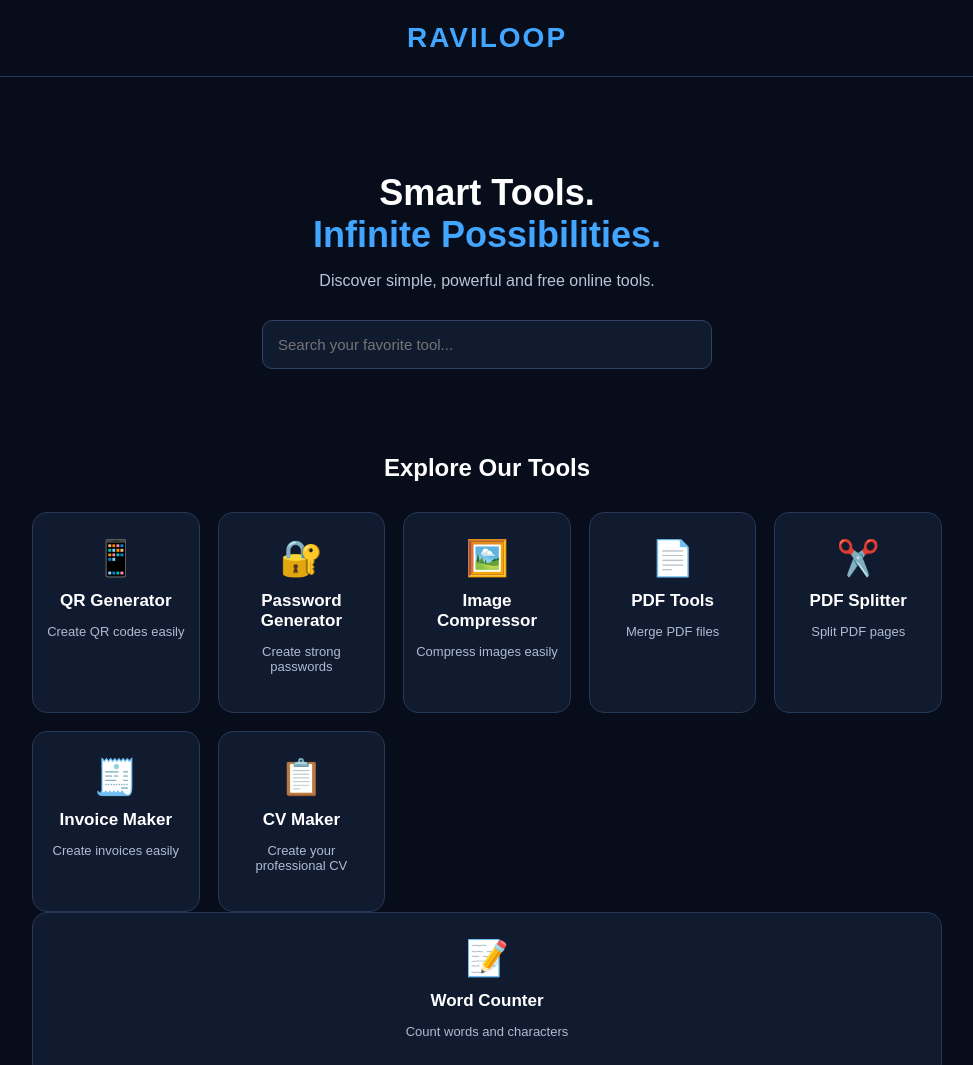
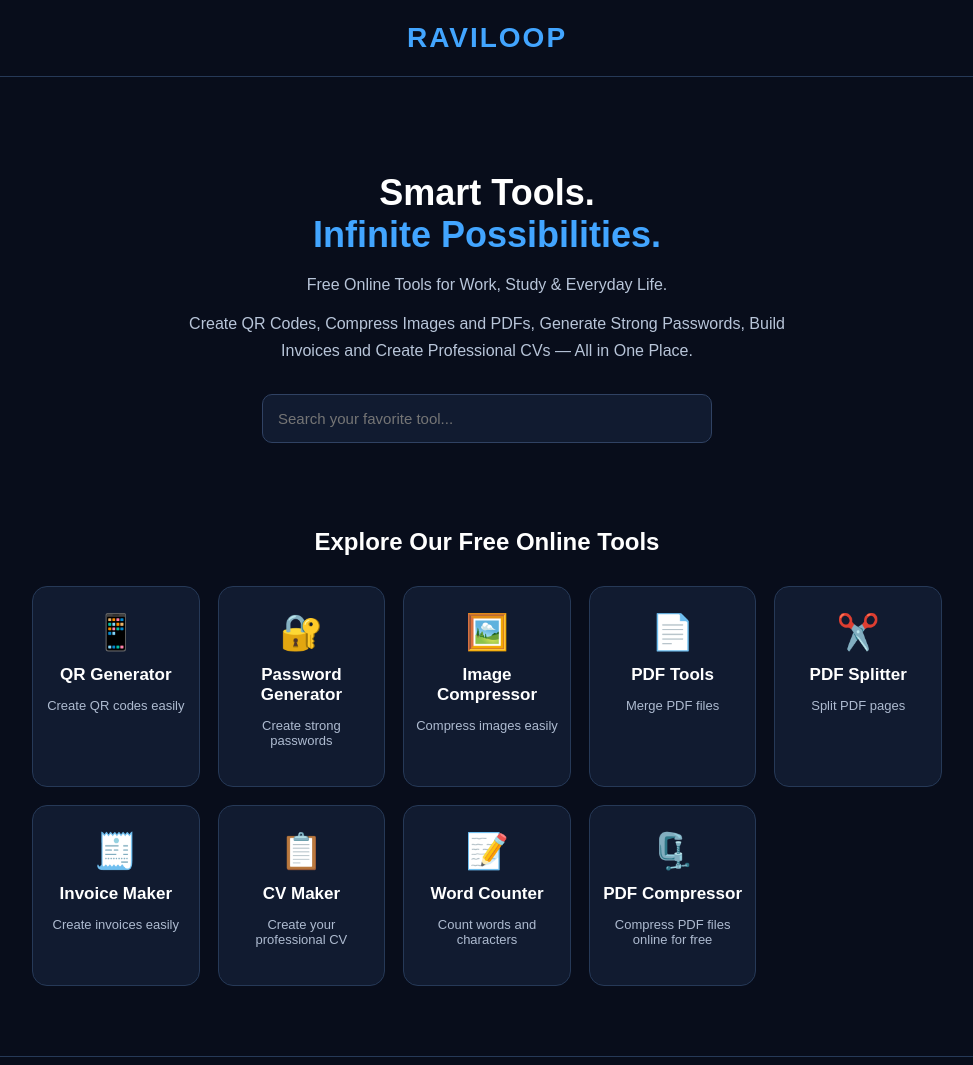
Before and after one commit to Esakhab/raviloop, a plain HTML site: page index.html in a window 1280 px wide. Shown: the top 1065 px of the page, without its empty margins (153-1126 px from the left). Drawn offline with Linux system fonts and the light colour scheme.

Commit message:
Update index.html
Improve homepage layout and SEO content

```diff
--- a/index.html
+++ b/index.html
@@ -1,4 +1,3 @@
-
 <!DOCTYPE html>
 <html lang="en">
 <head>
@@ -6,7 +5,7 @@
 <meta name="viewport" content="width=device-width, initial-scale=1.0">
 
 <title>Free Online Tools - QR, PDF, Password & Image Tools | RAVILOOP</title>
-<meta name="description" content="Use free online tools at RAVILOOP. Create QR codes, generate strong passwords, compress images, split PDFs, make invoices and build professional CVs.">
+<meta name="description" content="Discover free online tools at RAVILOOP. Create QR codes, generate secure passwords, compress images and PDFs, split PDFs, make invoices and build professional CVs.">
 
 <meta name="google-site-verification" content="iIGW86tootzd8sDoCmaAqyefGLJKvCC_tt35PH3kuGI" />
 
@@ -61,6 +60,9 @@ header {
 .hero p {
   color: #b8c5d9;
   font-size: 16px;
+  line-height: 1.7;
+  max-width: 650px;
+  margin: 12px auto;
 }
 
 .search {
@@ -197,7 +199,11 @@ footer a:focus-visible {
   </h1>
 
   <p>
-    Discover simple, powerful and free online tools.
+    Free Online Tools for Work, Study & Everyday Life.
+  </p>
+
+  <p>
+    Create QR Codes, Compress Images and PDFs, Generate Strong Passwords, Build Invoices and Create Professional CVs — All in One Place.
   </p>
 
   <div class="search">
@@ -213,75 +219,70 @@ footer a:focus-visible {
 
 <section class="tools">
 
-  <h2>Explore Our Tools</h2>
+  <h2>Explore Our Free Online Tools</h2>
 
   <div class="grid">
 
-    <!-- QR GENERATOR -->
     <a href="qr-generator.html" class="card">
       <div class="emoji">📱</div>
       <h3>QR Generator</h3>
       <p>Create QR codes easily</p>
     </a>
 
-    <!-- PASSWORD GENERATOR -->
     <a href="password-generator.html" class="card">
       <div class="emoji">🔐</div>
       <h3>Password Generator</h3>
       <p>Create strong passwords</p>
     </a>
 
-    <!-- IMAGE COMPRESSOR -->
     <a href="image-compressor.html" class="card">
       <div class="emoji">🖼️</div>
       <h3>Image Compressor</h3>
       <p>Compress images easily</p>
     </a>
 
-    <!-- PDF TOOLS -->
     <a href="pdf-tools.html" class="card">
       <div class="emoji">📄</div>
       <h3>PDF Tools</h3>
       <p>Merge PDF files</p>
     </a>
 
-    <!-- PDF SPLITTER -->
     <a href="pdf-splitter.html" class="card">
       <div class="emoji">✂️</div>
       <h3>PDF Splitter</h3>
       <p>Split PDF pages</p>
     </a>
 
-    <!-- INVOICE MAKER -->
     <a href="invoice-maker.html" class="card">
       <div class="emoji">🧾</div>
       <h3>Invoice Maker</h3>
       <p>Create invoices easily</p>
     </a>
 
-    <!-- CV MAKER -->
     <a href="cv-maker.html" class="card">
       <div class="emoji">📋</div>
       <h3>CV Maker</h3>
       <p>Create your professional CV</p>
     </a>
 
-  </div>    <!-- WORD COUNTER -->
     <a href="word-counter.html" class="card">
       <div class="emoji">📝</div>
       <h3>Word Counter</h3>
       <p>Count words and characters</p>
     </a>
 
-  <div id="noResults" role="status" aria-live="polite">
-    No tools found. Try another search!
-  </div>
-    <!-- PDF COMPRESSOR -->
     <a href="pdf-compressor.html" class="card">
       <div class="emoji">🗜️</div>
       <h3>PDF Compressor</h3>
       <p>Compress PDF files online for free</p>
     </a>
+
+  </div>
+
+  <div id="noResults" role="status" aria-live="polite">
+    No tools found. Try another search!
+  </div>
+
 </section>
 
 </main>
```
